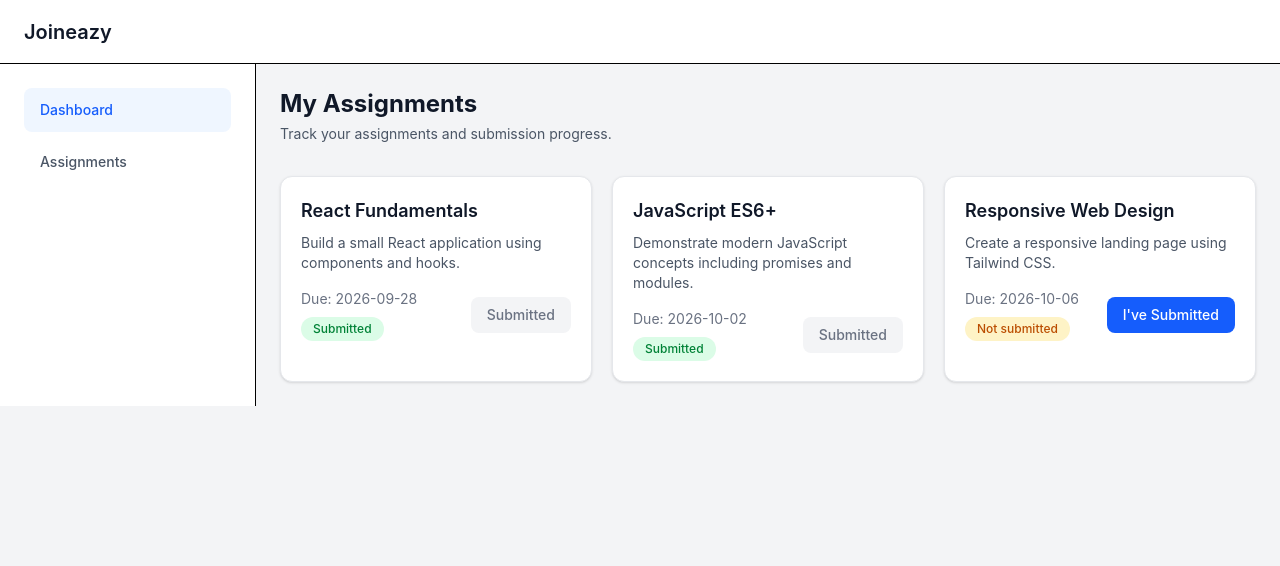
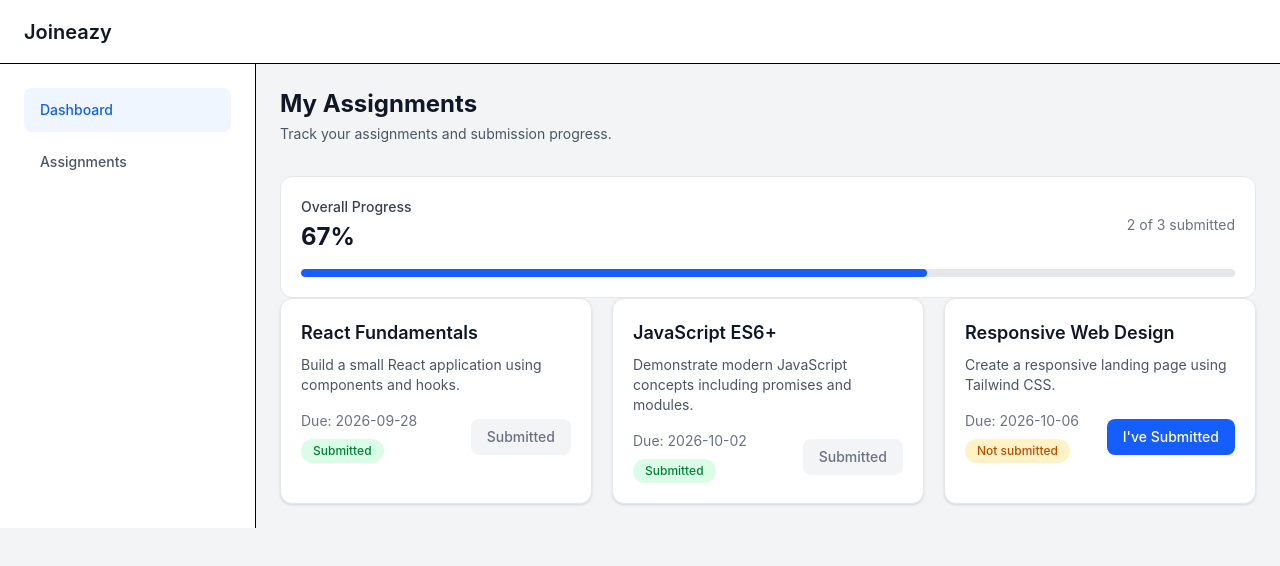
Before and after one commit to Shaurya03/joineazy-dashboard, a React (Vite) app: page / in a window 1280 px wide. Shown: the top 566 px of the page. Built offline with nearby package versions, Linux system fonts and the light colour scheme.

Commit message:
feat: add student progress indicator

```diff
--- a/src/App.tsx
+++ b/src/App.tsx
@@ -12,6 +12,15 @@ function App() {
   const studentSubmissions = submissionData.filter(
     (submission) => submission.studentId === currentUserId
   )
+
+  const submittedCount = studentSubmissions.filter(
+    (submission) => submission.status === "submitted"
+  ).length
+
+  const progress =
+    assignments.length === 0
+      ? 0
+      : Math.round((submittedCount / assignments.length) * 100)
 
   const handleConfirmSubmission = (assignmentId: string) => {
     setSubmissionData((currentSubmissions) =>
@@ -47,6 +56,31 @@ function App() {
               </p>
             </div>
 
+            <div className="mt-6 rounded-xl border border-gray-200 bg-white p-5">
+              <div className="flex items-center justify-between">
+                <div>
+                  <p className="text-sm font-medium text-gray-700">
+                    Overall Progress
+                  </p>
+
+                  <p className="mt-1 text-2xl font-bold text-gray-900">
+                    {progress}%
+                  </p>
+                </div>
+
+                <p className="text-sm text-gray-500">
+                  {submittedCount} of {assignments.length} submitted
+                </p>
+              </div>
+
+              <div className="mt-4 h-2 overflow-hidden rounded-full bg-gray-200">
+                <div
+                  className="h-full rounded-full bg-blue-600 transition-all duration-300"
+                  style={{ width: `${progress}%` }}
+                />
+              </div>
+            </div>
+
             <div className="grid gap-5 md:grid-cols-2 lg:grid-cols-3">
               {assignments.map((assignment) => {
                 const submission = studentSubmissions.find(
```
